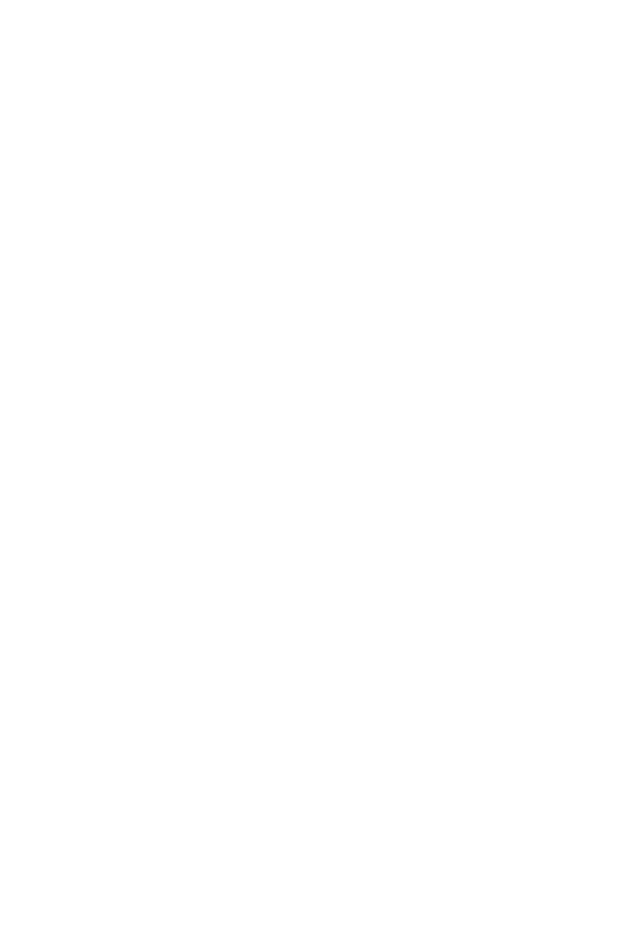
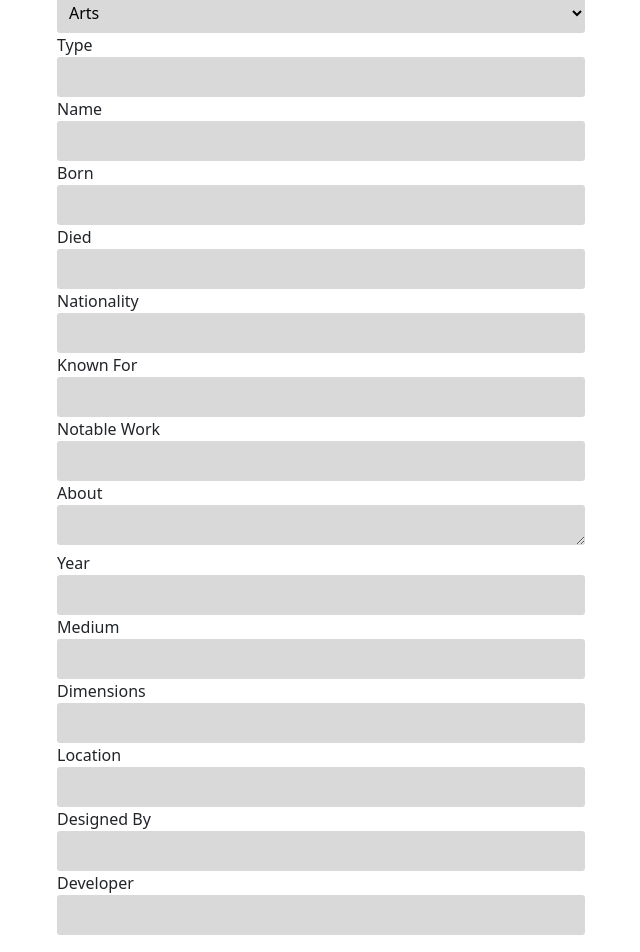
Before and after one commit to jellyfisssh/DataAccess, a React (Create React App) app: page /edit/1 in a window 1280 px wide. Before the commit this address had no page. Shown: the part 180-1132 px from the top of the page, without its empty margins (319-959 px from the left). Before the commit the page ends 800 px from the top, so only its background shows below. Built offline with nearby package versions, Linux system fonts and the light colour scheme.

Commit message:
added delete function

```diff
--- a/src/App.js
+++ b/src/App.js
@@ -5,6 +5,7 @@ import LoginPage from './components/LoginPage'
 import DetailContentPage from "./components/DetailContentPage"
 import MainContentPage from "./components/MainContentPage"
 import AddNewPage from "./components/AddNewPage";
+import EditPage from "./components/EditPage";
 import "./App.css";
 
 function App() {
@@ -21,6 +22,7 @@ function App() {
          <Route path="/main-content/tutor" element={<MainContentPage role='Tutor' />} />
          <Route path="/detail-content/:title" element={<DetailContentPage  />} />
          <Route path="/add-new" element={<AddNewPage  />} />
+         <Route path="/edit/:title" element={<EditPage  />} />
       </Routes>
     </div>
   );
--- a/src/components/AddNewPage.js
+++ b/src/components/AddNewPage.js
@@ -1,15 +1,10 @@
-import React, {useState, useEffect} from 'react';
-import { NavLink } from 'react-router-dom';
+import React, {useState} from 'react';
+import { useNavigate } from 'react-router-dom';
 import { Button, Container,  Col,  } from 'react-bootstrap';
-import axios from "axios";
-
+import server from '../server';
 
 function AddNewPage() {
-  const location = useState();
-  //for delete the article
-
-  const { data } = location.state;
-
+  const navigate = useNavigate()
   const [input, setInput] = useState({
     category: '',
     type: '',
@@ -58,19 +53,9 @@ function AddNewPage() {
       developer: input.developer
     }
 
-    if (!!data){
-      axios.post('http://localhost:3001/add-new', newArticle)
-    }
-    else{
-      axios.post('http://localhost:3001/add-new', newArticle)
-    }
+    server.post('/add-new', newArticle)
 
   }
-
-   //
-   useEffect(() => {
-    !!data && setInput(data)
-  }, []);
 
   return (
     <Container fluid className="container" >
@@ -227,9 +212,7 @@ function AddNewPage() {
         <br />
         <Button variant='success' className="btn" type='submit' >Save</Button>
       </form>
-      <NavLink to='/main-content/admin' >
-          <Button variant='primary' className="btn" >Back</Button>
-      </NavLink>
+        <Button onClick={() => navigate('/main-content/admin')} variant='primary' className="btn" >Back</Button>
       <br/>
   </Container>
   )
--- a/src/components/DetailContentPage.js
+++ b/src/components/DetailContentPage.js
@@ -1,43 +1,51 @@
-import React, { useEffect } from 'react'
-import { Container } from 'react-bootstrap';
-import {  useParams } from "react-router-dom";
+import React, { useEffect } from "react";
+import { Container } from "react-bootstrap";
+import { useParams } from "react-router-dom";
 function DetailContentPage() {
   let { title } = useParams();
   //will be replaced with actual data feteched from database
-  const MOCK_DATA =
-    {
-      About: 'Euclid, sometimes given the name Euclid of Alexandria to distinguish him from Euclides of Megara, was a Greek mathematician, often referred to as the "founder of geometry" or the "father of geometry". He was active in Alexandria during the reign of Ptolemy I (323–283 BC). His Elements is one of the most influential works in the history of mathematics, serving as the main textbook for teaching mathematics (especially geometry) from the time of its publication until the late 19th or early 20th century. In the Elements, Euclid deduced the theorems of what is now called Euclidean geometry from a small set of axioms. Euclid also wrote works on perspective, conic sections, spherical geometry, number theory, and rigor.',
-      Category: 'Mathematics',
-      Type: 'Biography',
-      Name: 'Euclid',
-      Born: '4th century BC',
-      Died: '3rd century BC',
-      KnownFor: 'Euclidean geometry',
-
-    }
+  const MOCK_DATA = {
+    About:
+      'Euclid, sometimes given the name Euclid of Alexandria to distinguish him from Euclides of Megara, was a Greek mathematician, often referred to as the "founder of geometry" or the "father of geometry". He was active in Alexandria during the reign of Ptolemy I (323–283 BC). His Elements is one of the most influential works in the history of mathematics, serving as the main textbook for teaching mathematics (especially geometry) from the time of its publication until the late 19th or early 20th century. In the Elements, Euclid deduced the theorems of what is now called Euclidean geometry from a small set of axioms. Euclid also wrote works on perspective, conic sections, spherical geometry, number theory, and rigor.',
+    Category: "Mathematics",
+    Type: "Biography",
+    Name: "Euclid",
+    Born: "4th century BC",
+    Died: "3rd century BC",
+    KnownFor: "Euclidean geometry",
+  };
   //will use useEffect to fetch data with {title }
   // useEffect(() => {
 
   // },[])
 
   return (
-    <Container style={{width: '60rem'}}>
-     <h1>{MOCK_DATA.Type} - {MOCK_DATA.Name}</h1>
+    <Container style={{ width: "60rem" }}>
+      <h1>
+        {MOCK_DATA.Type} - {MOCK_DATA.Name}
+      </h1>
       {/* testing only */}
-       {title && <h1 style={{color: 'gray'}}>{title}</h1>  }
+      {title && <h1 style={{ color: "gray" }}>{title}</h1>}
 
-     {Object.keys(MOCK_DATA).map((key ) => (
+      {Object.keys(MOCK_DATA).map((key) => (
         <>
-     <div style={{width: '20%',
-       backgroundColor: 'lightgray',
-      textAlign: 'center',
-      marginBottom: '1rem',
-      borderRadius: '3px'}}> <h2>{key}</h2></div>
+          <div
+            style={{
+              width: "20%",
+              backgroundColor: "lightgray",
+              textAlign: "center",
+              marginBottom: "1rem",
+              borderRadius: "3px",
+            }}
+          >
+            {" "}
+            <h2>{key}</h2>
+          </div>
           <p>{MOCK_DATA[key]}</p>
         </>
       ))}
     </Container>
-  )
+  );
 }
 
-export default DetailContentPage
+export default DetailContentPage;
--- /dev/null
+++ b/src/components/EditPage.js
@@ -0,0 +1,235 @@
+import React, { useState, useEffect } from "react";
+import { useNavigate } from "react-router-dom";
+import { Button, Container, Col } from "react-bootstrap";
+import server from "../server";
+
+function EditPage() {
+  const navigate = useNavigate();
+  const [input, setInput] = useState({
+    category: "",
+    type: "",
+    name: "",
+    born: "",
+    died: "",
+    nationality: "",
+    known_for: "",
+    notable_work: "",
+    about: "",
+    year: "",
+    medium: "",
+    dimensions: "",
+    location: "",
+    designed_by: "",
+    developer: "",
+  });
+
+  function handleChange(e) {
+    const { name, value } = e.target;
+
+    setInput((prevInput) => {
+      return {
+        ...prevInput,
+        [name]: value,
+      };
+    });
+  }
+
+  const onSubmit = (e) => {
+    const newArticle = {
+      category: input.category,
+      type: input.type,
+      name: input.name,
+      born: input.born,
+      died: input.died,
+      nationality: input.nationality,
+      known_for: input.known_for,
+      notable_work: input.notable_work,
+      about: input.about,
+      year: input.year,
+      medium: input.medium,
+      dimensions: input.dimensions,
+      location: input.location,
+      designed_by: input.designed_by,
+      developer: input.developer,
+    };
+
+    server.post("http://localhost:3001/add-new", newArticle);
+  };
+
+  return (
+    <Container fluid className="container">
+      <Col>
+        <h1 className="title">Add New Article</h1>
+      </Col>
+      <form onSubmit={onSubmit}>
+        <label>Category</label>
+        <br />
+
+        <select
+          className="input"
+          name="category"
+          value={input.category}
+          onChange={handleChange}
+        >
+          <option value="arts">Arts</option>
+          <option value="mathematics">Mathematics</option>
+          <option value="technology">Technology</option>
+        </select>
+        <br />
+        <label>Type</label>
+        <br />
+        <input
+          className="input"
+          name="type"
+          type="text"
+          value={input.type}
+          onChange={handleChange}
+        />
+        <br />
+        <label>Name</label>
+        <br />
+        <input
+          className="input"
+          name="name"
+          type="text"
+          value={input.name}
+          onChange={handleChange}
+        />
+        <br />
+        <label>Born</label>
+        <br />
+        <input
+          className="input"
+          name="born"
+          type="text"
+          value={input.born}
+          onChange={handleChange}
+        />
+        <br />
+        <label>Died</label>
+        <br />
+        <input
+          className="input"
+          name="died"
+          type="text"
+          value={input.died}
+          onChange={handleChange}
+        />
+        <br />
+        <label>Nationality</label>
+        <br />
+        <input
+          className="input"
+          name="nationality"
+          type="text"
+          value={input.nationality}
+          onChange={handleChange}
+        />
+        <br />
+        <label>Known For</label>
+        <br />
+        <input
+          className="input"
+          name="known_for"
+          type="text"
+          value={input.known_for}
+          onChange={handleChange}
+        />
+        <br />
+        <label>Notable Work</label>
+        <br />
+        <input
+          className="input"
+          name="notable_work"
+          type="text"
+          value={input.notable_work}
+          onChange={handleChange}
+        />
+        <br />
+        <label>About</label>
+        <br />
+        <textarea
+          className="input"
+          name="about"
+          type="text"
+          value={input.about}
+          onChange={handleChange}
+        />
+        <br />
+        <label>Year</label>
+        <br />
+        <input
+          className="input"
+          name="year"
+          type="text"
+          value={input.year}
+          onChange={handleChange}
+        />
+        <br />
+        <label>Medium</label>
+        <br />
+        <input
+          className="input"
+          name="medium"
+          type="text"
+          value={input.medium}
+          onChange={handleChange}
+        />
+        <br />
+        <label>Dimensions</label>
+        <br />
+        <input
+          className="input"
+          name="dimensions"
+          type="text"
+          value={input.dimensions}
+          onChange={handleChange}
+        />
+        <br />
+        <label>Location</label>
+        <br />
+        <input
+          className="input"
+          name="location"
+          type="text"
+          value={input.location}
+          onChange={handleChange}
+        />
+        <br />
+        <label>Designed By</label>
+        <br />
+        <input
+          className="input"
+          name="designed_by"
+          type="text"
+          value={input.designed_by}
+          onChange={handleChange}
+        />
+        <br />
+        <label>Developer</label>
+        <br />
+        <input
+          className="input"
+          name="developer"
+          type="text"
+          value={input.developer}
+          onChange={handleChange}
+        />
+        <br />
+        <Button variant="success" className="btn" type="submit">
+          Save
+        </Button>
+      </form>
+      <Button
+        onClick={() => navigate("/main-content/admin")}
+        variant="primary"
+        className="btn"
+      >
+        Back
+      </Button>
+      <br />
+    </Container>
+  );
+}
+
+export default EditPage;
--- a/src/components/LoginPage.js
+++ b/src/components/LoginPage.js
@@ -8,6 +8,7 @@ function LoginPage({role}) {
   const [username, setUsername ] = useState()
   const [password, setPassword] = useState()
   const [redirect, setRedirect] = useState(undefined);
+
   const onSubmit = async (e) => {
 
     e.preventDefault();
--- a/src/components/MainContentPage.css
+++ b/src/components/MainContentPage.css
@@ -41,14 +41,8 @@
   color: black;
 }
 
-.see-more {
+.main-content-link {
   text-decoration: none;
   color: black;
   margin: 1rem;
 }
-
-.edit-link {
-  text-decoration: none;
-  color: black;
-  margin: 1rem;
- }
```
Also changed, not shown: models/articleModel.js (deleted, +0 -23 lines), models/userModel.js (deleted, +0 -11 lines), routes/articleRoute.js (deleted, +0 -48 lines), src/components/MainContentPage.js (+62 -40 lines), src/server.js (+0 -16 lines), 2 other files (tests, documents, lock files or other folders). Lines whose indentation alone changed are shown as unchanged.
